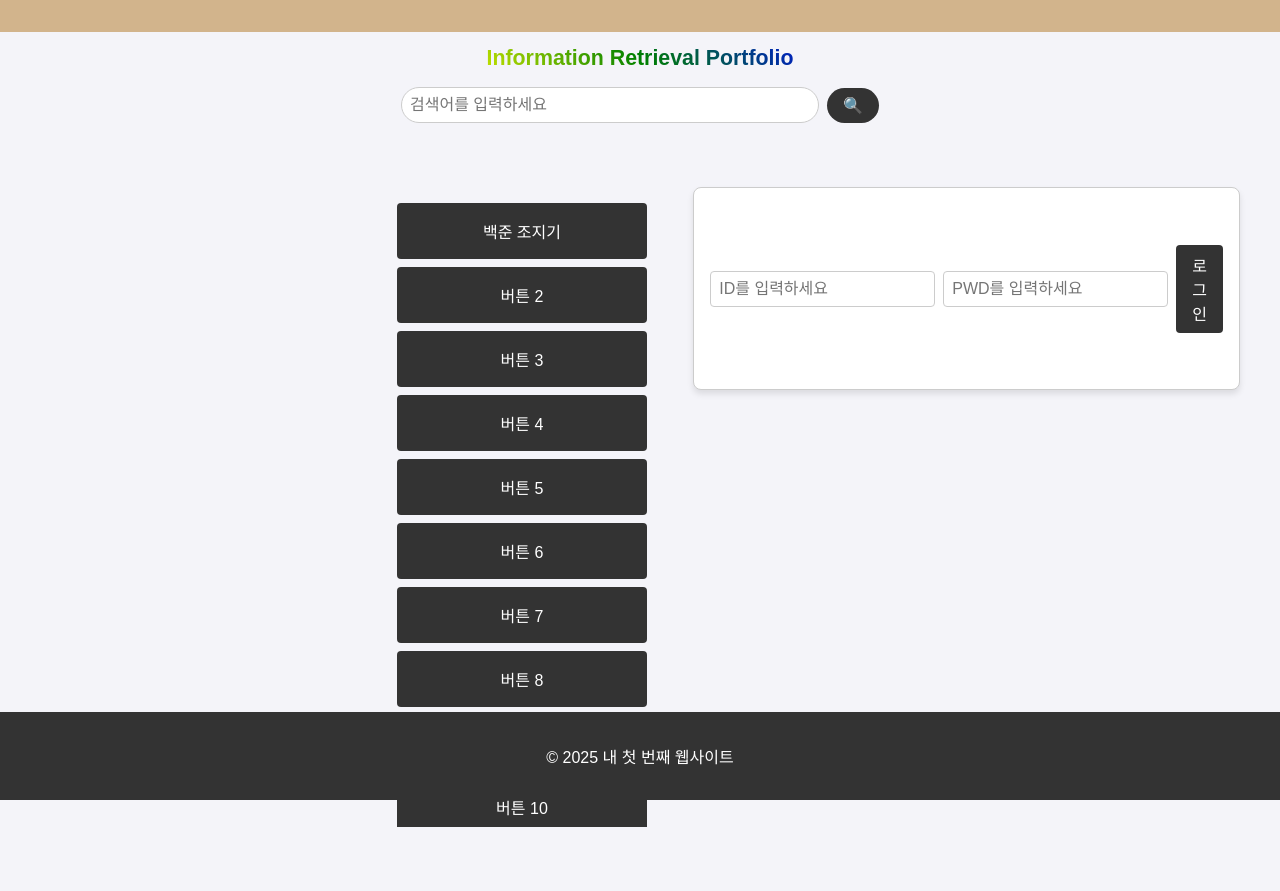
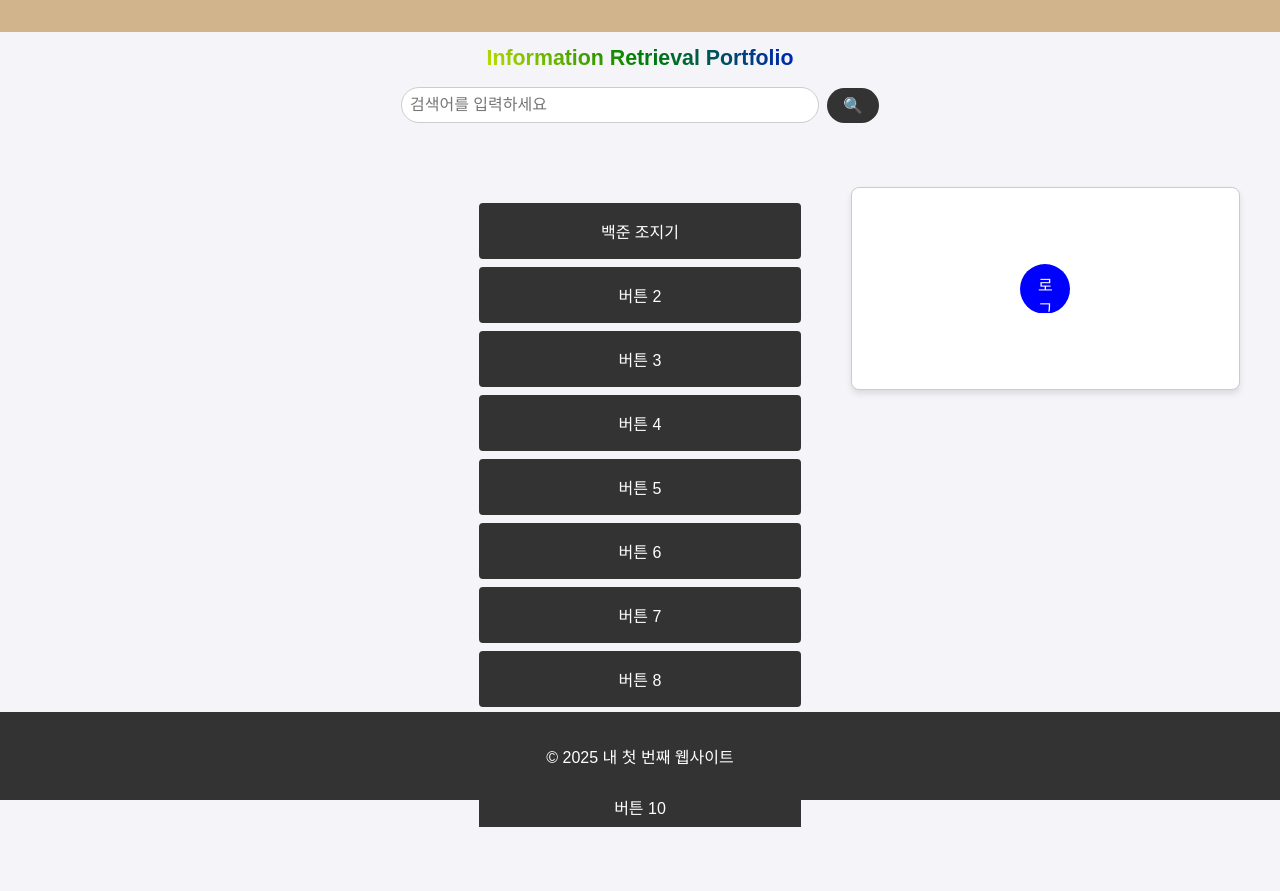
Before and after one commit to Code-Crane/my-first-repo, a plain HTML site: page index.html in a window 1280 px wide. Drawn offline with Linux system fonts and the light colour scheme.

Commit message:
추가완료

```diff
--- a/index.html
+++ b/index.html
@@ -181,9 +181,14 @@
             </div>
             <div class="login-container">
                 <form>
-                    <input type="text" placeholder="ID를 입력하세요">
-                    <input type="password" placeholder="PWD를 입력하세요">
-                    <button>로그인</button>
+                    <button style="background-color: blue; color: white; border: none; padding: 0.5rem 1rem; cursor: pointer; border-radius: 50%; font-size: 1rem; transition: box-shadow 0.3s ease; width: 50px; height: 50px;">
+                        로그인
+                    </button>
+                    <style>
+                        .login-container button:hover {
+                            box-shadow: 0 4px 8px rgba(0, 0, 0, 0.2);
+                        }
+                    </style>
                 </form>
             </div>
         </div>
```
